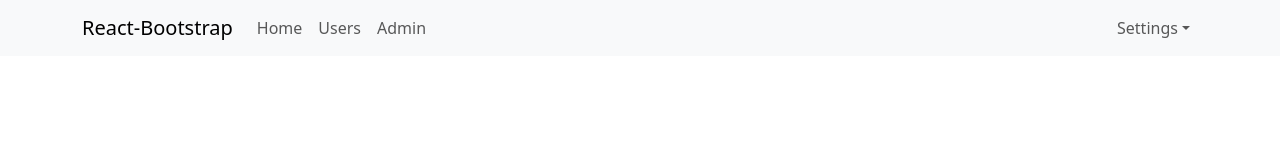
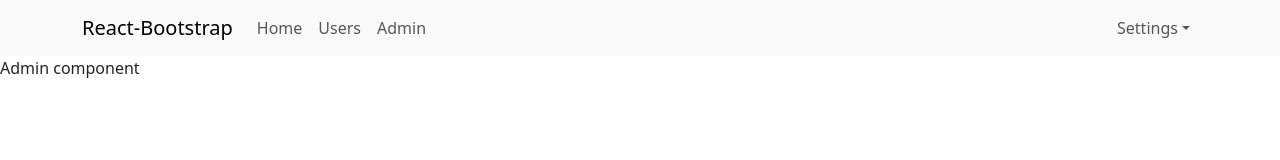
Before and after one commit to maskiatos/test-reactjs, a React (Create React App) app: page /admins in a window 1280 px wide. Shown: the top 160 px of the page. Built offline with nearby package versions, Linux system fonts and the light colour scheme.

Commit message:
su dung react route dom

```diff
--- a/src/App.js
+++ b/src/App.js
@@ -2,13 +2,23 @@
 //cài router, boostrap, react bootstrap bằng lệnh npm install --save-exact react-router-dom@6.3.0 bootstrap@5.2.0 react-bootstrap@2.4.0
 import './App.scss'; //không nên dùng css, nên dùng sass cài đặt bằng lệnh npm install --save-exact sass@1.53.0, sass có đuôi .scss
 import Header from './components/Header/Header';
+import { Link, Outlet } from "react-router-dom";
 
 const App = () => {
   return (
-    <div className="App">
-      <Header></Header>
+    <div className="app-container">
+      <div className='header-container'>
+        <Header/>
+      </div>
+      <div className='main-container'>
+        <div className='sidenav-container'>
+
+        </div>
+        <div className='app-content'>
+          <Outlet/> {/*Outlet này để xác định vùng gọi riêng tức là vùng hiển thị của thằng route con bên index.js, trên phải import */}
+        </div>
+      </div>
     </div>
   );
 }
-
 export default App;
--- /dev/null
+++ b/src/components/Admin/Admin.js
@@ -0,0 +1,8 @@
+const Admin = (props) => {
+    return (
+        <div>
+            Admin component
+        </div>
+    )
+}
+export default Admin;
--- a/src/components/Header/Header.js
+++ b/src/components/Header/Header.js
@@ -2,6 +2,7 @@ import Container from 'react-bootstrap/Container';
 import Nav from 'react-bootstrap/Nav';
 import Navbar from 'react-bootstrap/Navbar';
 import NavDropdown from 'react-bootstrap/NavDropdown';
+import { Link } from "react-router-dom"; //import Link để dùng ở dưới để điều hướng trang mà không bị reload lại
 
 const Header = () => {
     return (
@@ -11,16 +12,20 @@ const Header = () => {
                 <Navbar.Toggle aria-controls="basic-navbar-nav" />
                 <Navbar.Collapse id="basic-navbar-nav">
                 <Nav className="me-auto">
-                    <Nav.Link href="#home">Home</Nav.Link>
-                    <Nav.Link href="#link">Users</Nav.Link>
-                    <Nav.Link href="#link">Admin</Nav.Link>
+                    {/*<Nav.Link href="/">Home</Nav.Link>
+                    <Nav.Link href="users">Users</Nav.Link>
+                    <Nav.Link href="admins">Admin</Nav.Link>
+                    Nếu viết như trên thì khi bấm vào Home hay Users hay Admin đều sẽ reload lại trang, dùng <Link> để không reload
+                    phải dùng <Link> import vào ở đây để không reload như sau */}
+                    <Link to="/" className='nav-link'>Home</Link>
+                    <Link to="/users" className='nav-link'>Users</Link>
+                    <Link to="/admins" className='nav-link'>Admin</Link>
                 </Nav>
                 <Nav>
                     <NavDropdown title="Settings" id="basic-nav-dropdown">
                         <NavDropdown.Item href="#action/3.1">Log In</NavDropdown.Item>
                         <NavDropdown.Item href="#action/3.2">Log Out</NavDropdown.Item>
                         <NavDropdown.Item href="#action/3.3">Profile</NavDropdown.Item>
-
                     </NavDropdown>
                 </Nav>
                 </Navbar.Collapse>
@@ -28,5 +33,4 @@ const Header = () => {
         </Navbar>
     );
 }
-
 export default Header;
--- /dev/null
+++ b/src/components/User/User.js
@@ -0,0 +1,8 @@
+const User = (props) => {
+    return (
+        <div>
+            User component
+        </div>
+    )
+}
+export default User;
--- a/src/index.js
+++ b/src/index.js
@@ -5,6 +5,9 @@ import reportWebVitals from './reportWebVitals';
 import { Provider } from 'react-redux';
 import store from './redux/store';
 import 'bootstrap/dist/css/bootstrap.min.css';
+import { BrowserRouter, Routes, Route } from "react-router-dom"; //để điều hướng trang web
+import User from './components/User/User';
+import Admin from './components/Admin/Admin';
 
 const root = ReactDOM.createRoot(document.getElementById('root')); //tạo Root cho phần tử có id "root" ở index.html
 root.render(  //sau đó nhúng tất cả code vào cái phần tử có id "root" đấy bên index.html rồi hiển thị ra
@@ -12,7 +15,14 @@ root.render(  //sau đó nhúng tất cả code vào cái phần tử có id "ro
     {/* <React.StrictMode>  */}
       {/*enable StrictMode, cái này để highlight potential problem, không hiện ra UI, chỉ hiện trong console.log*/}
       {/*nó chỉ tác dụng ở local, không tác dụng trên production build, giờ tạm comment nó để dễ nhìn console.log*/}
-      <App />
+      <BrowserRouter> {/* để <App/> trong này để BrowserRouter vừa import vào có thể điều hướng trang trong <App/> */}
+        <Routes> {/*import ở trên, để điều hướng trang */}
+          <Route path="/" element={<App />}> {/*path mặc định lúc mở web lên là gọi component App*/}
+            <Route path="users" element={<User />}/> {/*path phải giống với cái Link to bên App.js, và gọi component nào thì cho vào element*/}
+            <Route path="admins" element={<Admin />}/>
+          </Route>
+        </Routes>
+      </BrowserRouter>
     {/* </React.StrictMode>  */}
   </Provider>
 );
```
